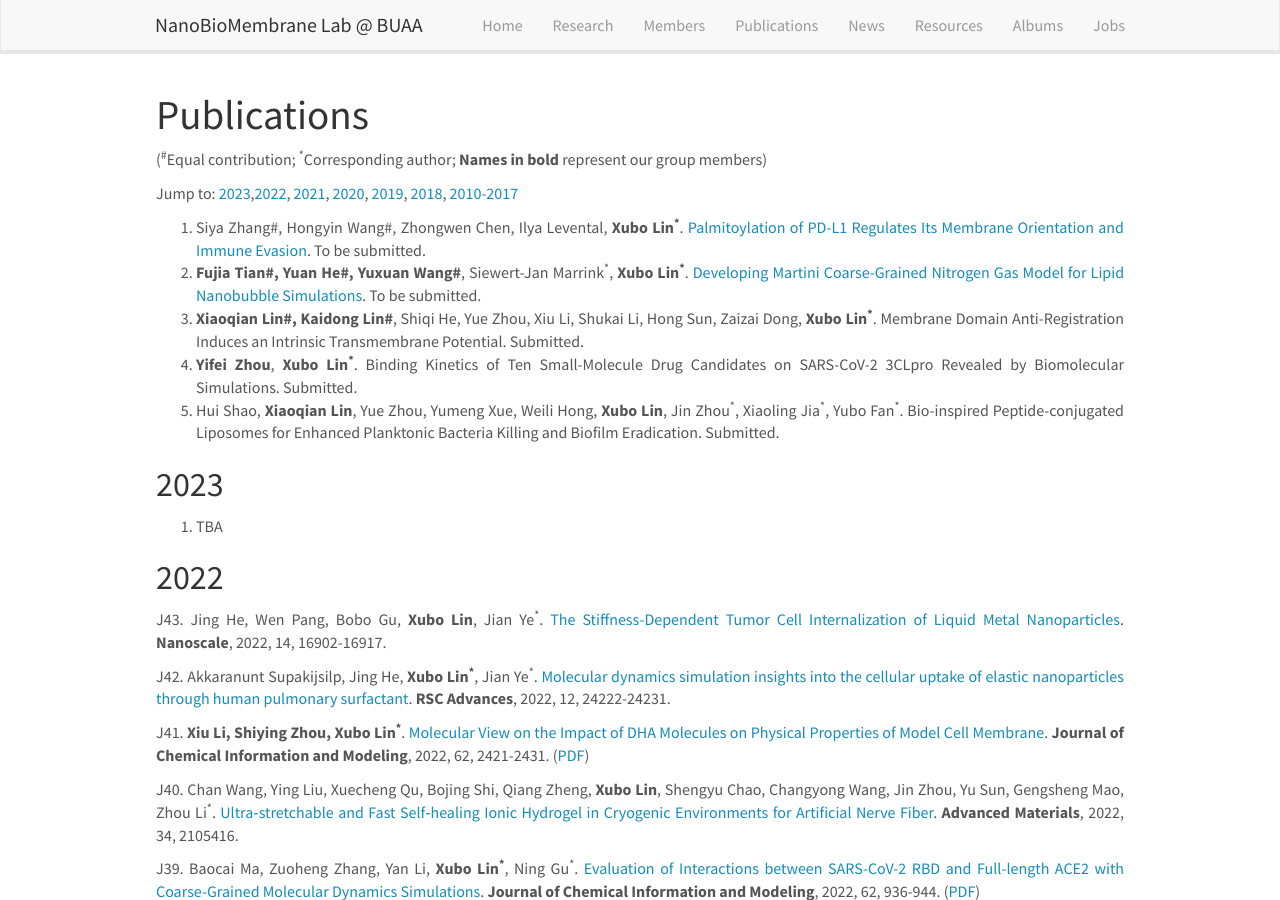
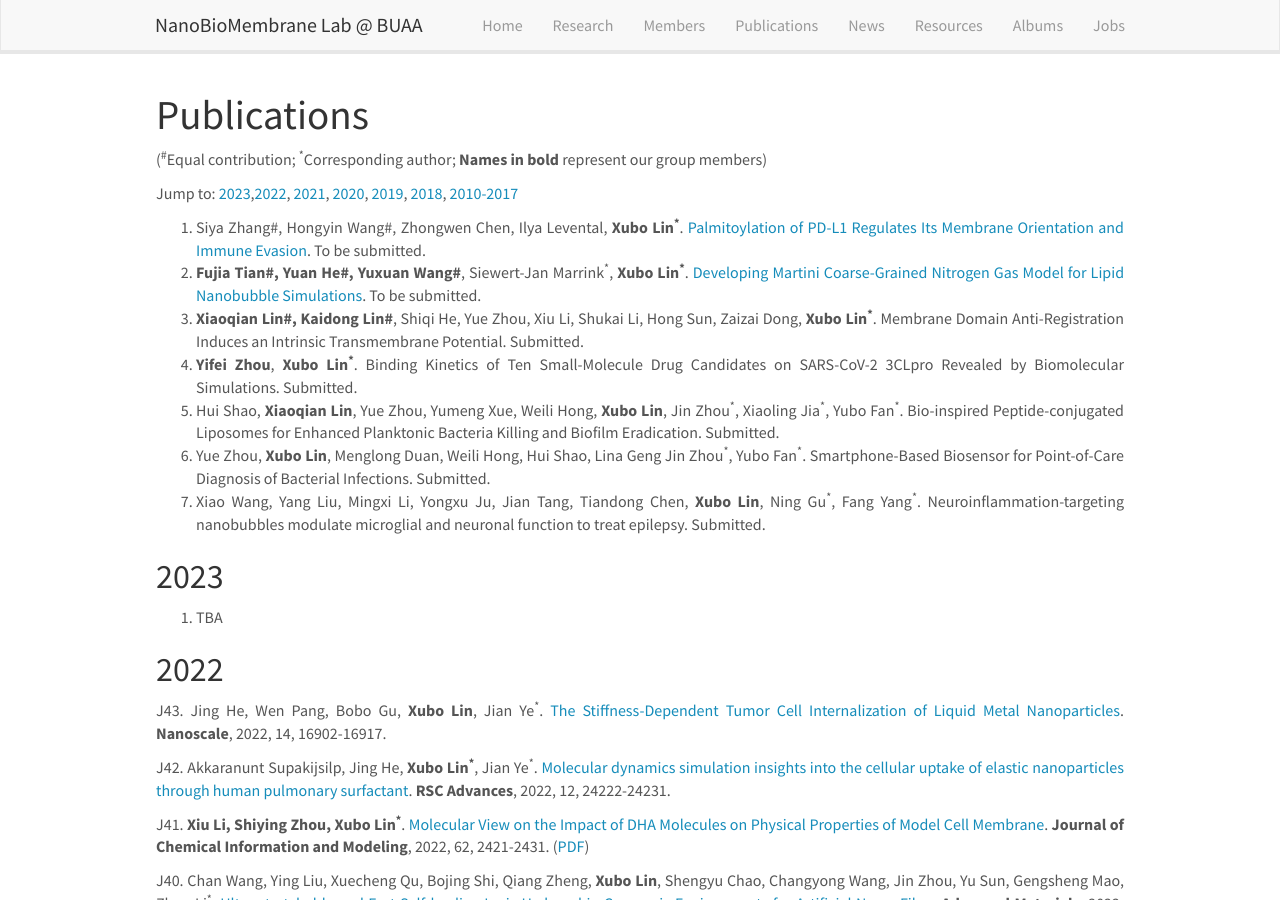
Before and after one commit to linxubo/linxubo.github.io, a Jekyll site: the page built from _pages/publications.md, in a window 1280 px wide and 900 px high. Built offline with Jekyll 4.4.1, drawn with Linux system fonts in a browser that asks for light colours; nearby versions of some CDN libraries; a script that is not in the unit is left out.

Commit message:
Update publications.md

```diff
--- a/_pages/publications.md
+++ b/_pages/publications.md
@@ -15,6 +15,8 @@ Jump to: [2023](#2023),[2022](#2022), [2021](#2021), [2020](#2020), [2019](#2019
 4. **Xiaoqian Lin#, Kaidong Lin#**, Shiqi He, Yue Zhou, Xiu Li, Shukai Li, Hong Sun, Zaizai Dong, **Xubo Lin<sup>*</sup>**. Membrane Domain Anti-Registration Induces an Intrinsic Transmembrane Potential. Submitted.
 5. **Yifei Zhou**, **Xubo Lin<sup>*</sup>**. Binding Kinetics of Ten Small-Molecule Drug Candidates on SARS-CoV-2 3CLpro Revealed by Biomolecular Simulations. Submitted.
 6. Hui Shao, **Xiaoqian Lin**, Yue Zhou, Yumeng Xue, Weili Hong, **Xubo Lin**, Jin Zhou<sup>*</sup>, Xiaoling Jia<sup>*</sup>, Yubo Fan<sup>*</sup>. Bio-inspired Peptide-conjugated Liposomes for Enhanced Planktonic Bacteria Killing and Biofilm Eradication. Submitted.
+7. Yue Zhou, **Xubo Lin**, Menglong Duan, Weili Hong, Hui Shao, Lina Geng Jin Zhou<sup>*</sup>, Yubo Fan<sup>*</sup>. Smartphone-Based Biosensor for Point-of-Care Diagnosis of Bacterial Infections. Submitted.
+8. Xiao Wang, Yang Liu, Mingxi Li, Yongxu Ju, Jian Tang, Tiandong Chen, **Xubo Lin**, Ning Gu<sup>*</sup>, Fang Yang<sup>*</sup>. Neuroinflammation-targeting nanobubbles modulate microglial and neuronal function to treat epilepsy. Submitted.
 
 ## 2023
 1. TBA
```
